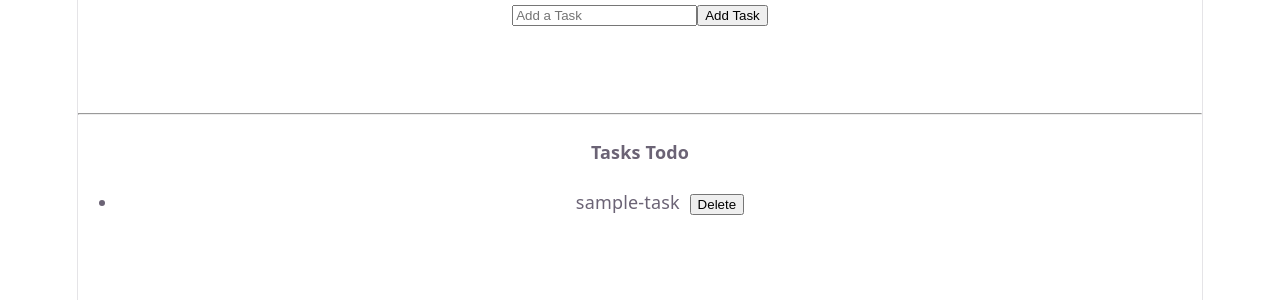
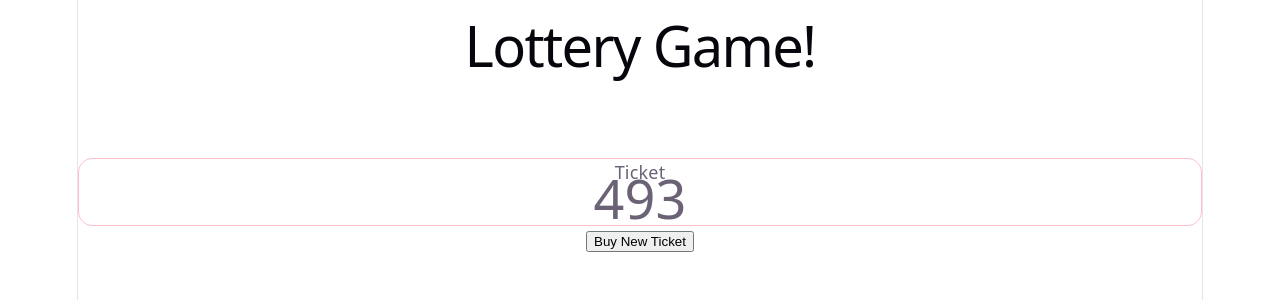
Before and after one commit to Princedeve/React, a React (Vite) app in the folder react-state-class/: page / in a window 1280 px wide. Shown: the top 300 px of the page. Built offline with nearby package versions, Linux system fonts and the light colour scheme.

Commit message:
update code

```diff
--- a/react-state-class/src/App.jsx
+++ b/react-state-class/src/App.jsx
@@ -3,11 +3,12 @@ import Counter from "./Counter";
 import LikeButton from "./LikeButton";
 import LudoBoard from "./LudoBoard";
 import TodoList from "./TodoList";
+import Lottery from './Lottery';
 
 function App() {
   return (
   <>
-  <TodoList />
+  <Lottery n={3} winningSum={15}/>
   </>
    );
 }
--- /dev/null
+++ b/react-state-class/src/Lottery.css
@@ -0,0 +1,4 @@
+.ticket {
+    border: 1px, solid pink;
+    border-radius: 14px;
+}
--- /dev/null
+++ b/react-state-class/src/Lottery.jsx
@@ -0,0 +1,21 @@
+import { useState } from "react";
+import { genTicket, sum } from "./helper";
+import Ticket from "./Ticket";
+
+export default function Lottery({n = 3, winningSum = 15}){
+    // props - , state - ticket, events - buyTicket
+    let [ticket, setTicket] = useState(genTicket(n));
+    let isWinning = sum(ticket) === winningSum;
+
+    let buyTicket = () => {
+        setTicket(genTicket(n));
+    }
+    return (
+        <div>
+            <h1>Lottery Game!</h1>
+            <Ticket ticket={ticket}/>
+            <button onClick={buyTicket}>Buy New Ticket</button>
+            <h3>{isWinning && "Congratulations, you won!"}</h3>
+        </div>
+    )
+}
--- /dev/null
+++ b/react-state-class/src/Ticket.css
@@ -0,0 +1,6 @@
+.Ticket {
+    border: 1px solid pink;
+    border-radius: 14px;
+    width: 300;
+    margin-top: 100px;
+}
--- /dev/null
+++ b/react-state-class/src/Ticket.jsx
@@ -0,0 +1,13 @@
+import TicketNum from "./TicketNum";
+import "./Ticket.css";
+
+export default function Ticket({ ticket }){
+    return (
+        <div className="Ticket">
+            <p>Ticket</p>
+            {ticket.map((num, idx) => (
+                <TicketNum num={num} key={idx}/>
+            ))}
+        </div>
+    );
+}
--- /dev/null
+++ b/react-state-class/src/TicketNum.css
@@ -0,0 +1,3 @@
+.TicketNum{
+    font-size: 3rem;
+}
--- /dev/null
+++ b/react-state-class/src/TicketNum.jsx
@@ -0,0 +1,5 @@
+import "./TicketNum.css";
+
+export default function TicketNum({ num }){
+    return <span className="TicketNum">{num}</span>;
+}
--- a/react-state-class/src/TodoList.jsx
+++ b/react-state-class/src/TodoList.jsx
@@ -2,12 +2,12 @@ import { useState } from "react";
 import { v4 as uuidv4 } from 'uuid';
 
 export default function TodoList() {
-    let [todos, setTodos] = useState([{task: "sample-task", id: uuidv4()}]);
+    let [todos, setTodos] = useState([{task: "sample-task", id: uuidv4(), isDone: false}]);
     let [newTodo, setNewTodo] = useState("");
 
     let addNewTask = () => {
         setTodos((prevTodos) => {
-            return [...prevTodos, { task: newTodo, id: uuidv4() }];
+            return [...prevTodos, { task: newTodo, id: uuidv4(), isDone: false }];
         });
         setNewTodo("");
     };
@@ -16,6 +16,54 @@ export default function TodoList() {
     }
     let deleteTodo = (id) => {
         setTodos((prevTodos) => todos.filter((prevTodos) => prevTodos.id != id));
+    };
+    let upperCaseAll = () => {
+        setTodos( (prevTodos) =>
+            prevTodos.map((todo) => {
+            return {
+                ...todo,
+                task: todo.task.toUpperCase(),
+            };
+        })
+    );
+    };
+    let UpperCaseOne = (id) =>{
+        setTodos((prevTodos) =>
+            prevTodos.map((todo) => {
+                if(todo.id == id){
+                    return {
+                        ...todo,
+                        task: todo.task.toUpperCase(),
+                    };
+                }else{
+                    return todo;
+                }
+            })
+        );
+    };
+    let markAsDone = (id) =>{
+        setTodos((prevTodos) =>
+            prevTodos.map((todo) => {
+                if(todo.id == id){
+                    return {
+                        ...todo,
+                       isDone: true,
+                    };
+                }else{
+                    return todo;
+                }
+            })
+        );
+    };
+    let doneTasks = () =>{
+       setTodos( (prevTodos) =>
+            prevTodos.map((todo) => {
+            return {
+                ...todo,
+                isDone: true,
+            };
+        })
+    );
     };
 
     return (
@@ -33,13 +81,21 @@ export default function TodoList() {
                 {
                     todos.map((todo) => (
                        <li key={todo.id}>
-                        <span>{todo.task}</span>
+                        <span style={todo.isDone ? {textDecorationLine: "line-through"} : {}}>
+                        {todo.task}
+                        </span>
                         &nbsp;&nbsp;
                         <button onClick={() => deleteTodo(todo.id)}>Delete</button>
+                        <button onClick={() => UpperCaseOne(todo.id)}>UpperCase One</button>
+                        <button onClick={() => markAsDone(todo.id)}>Mark As Done</button>
                         </li>
                     ))
                 }
             </ul>
+            <br></br>
+            <button onClick={upperCaseAll}>UpperCase All</button>
+            &nbsp;&nbsp;
+            <button onClick={doneTasks}>Done Tasks</button>
 
         </div>
     )
--- /dev/null
+++ b/react-state-class/src/helper.js
@@ -0,0 +1,13 @@
+function genTicket(n){
+    let arr = new Array(n);
+    for(let i = 0; i<n; i++){
+        arr[i] = Math.floor(Math.random() * 10);
+    }
+    return arr;
+}
+
+function sum(arr){
+    return arr.reduce((sum, curr) => sum + curr, 0);
+}
+
+export {genTicket, sum};
```
Also changed, not shown: 1 other file (tests, documents, lock files or other folders).
